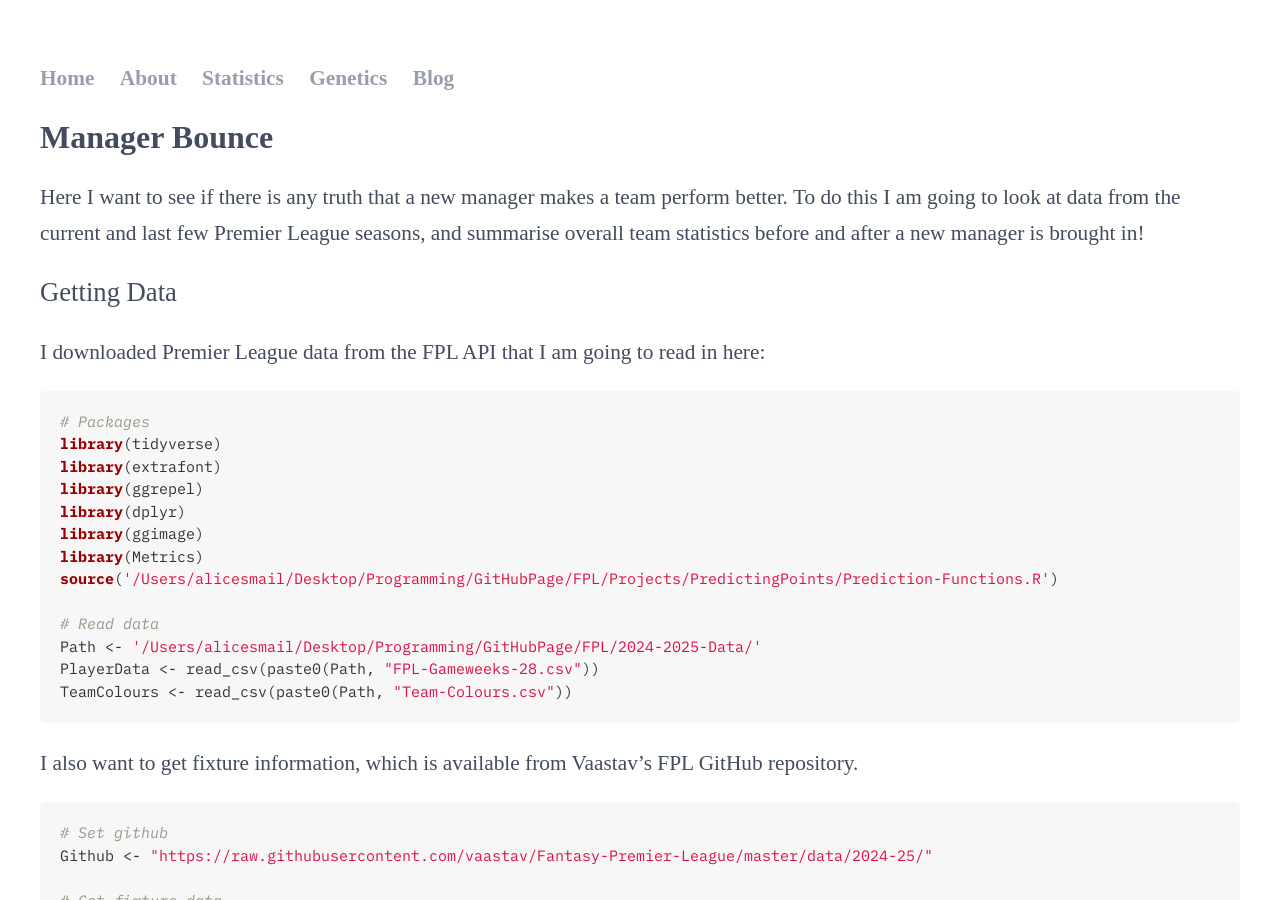
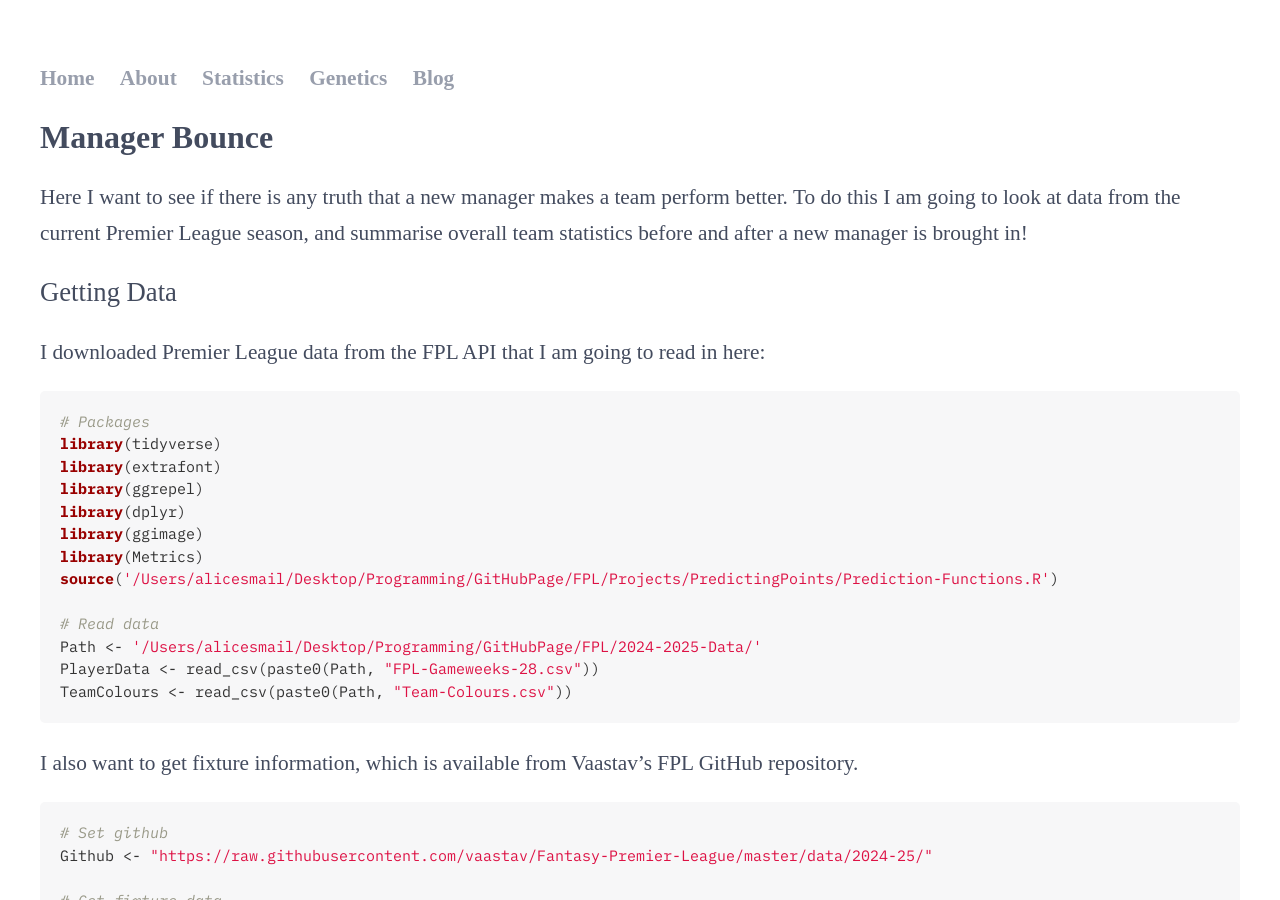
Before and after one commit to alicesmail12/alicesmail12.github.io, a Jekyll site: the page Blog/NewManager/NewManager.html, which Jekyll copies as it is, in a window 1280 px wide and 900 px high. Built offline with Jekyll 4.4.1, drawn with Linux system fonts in a browser that asks for light colours; some web fonts are replaced.

Commit message:
Update NewManager.html

```diff
--- a/Blog/NewManager/NewManager.html
+++ b/Blog/NewManager/NewManager.html
@@ -440,7 +440,7 @@ button {
 
 <p>Here I want to see if there is any truth that a new manager makes a
 team perform better. To do this I am going to look at data from the
-current and last few Premier League seasons, and summarise overall team
+current Premier League season, and summarise overall team
 statistics before and after a new manager is brought in!</p>
 <h2>
 Getting Data
```
